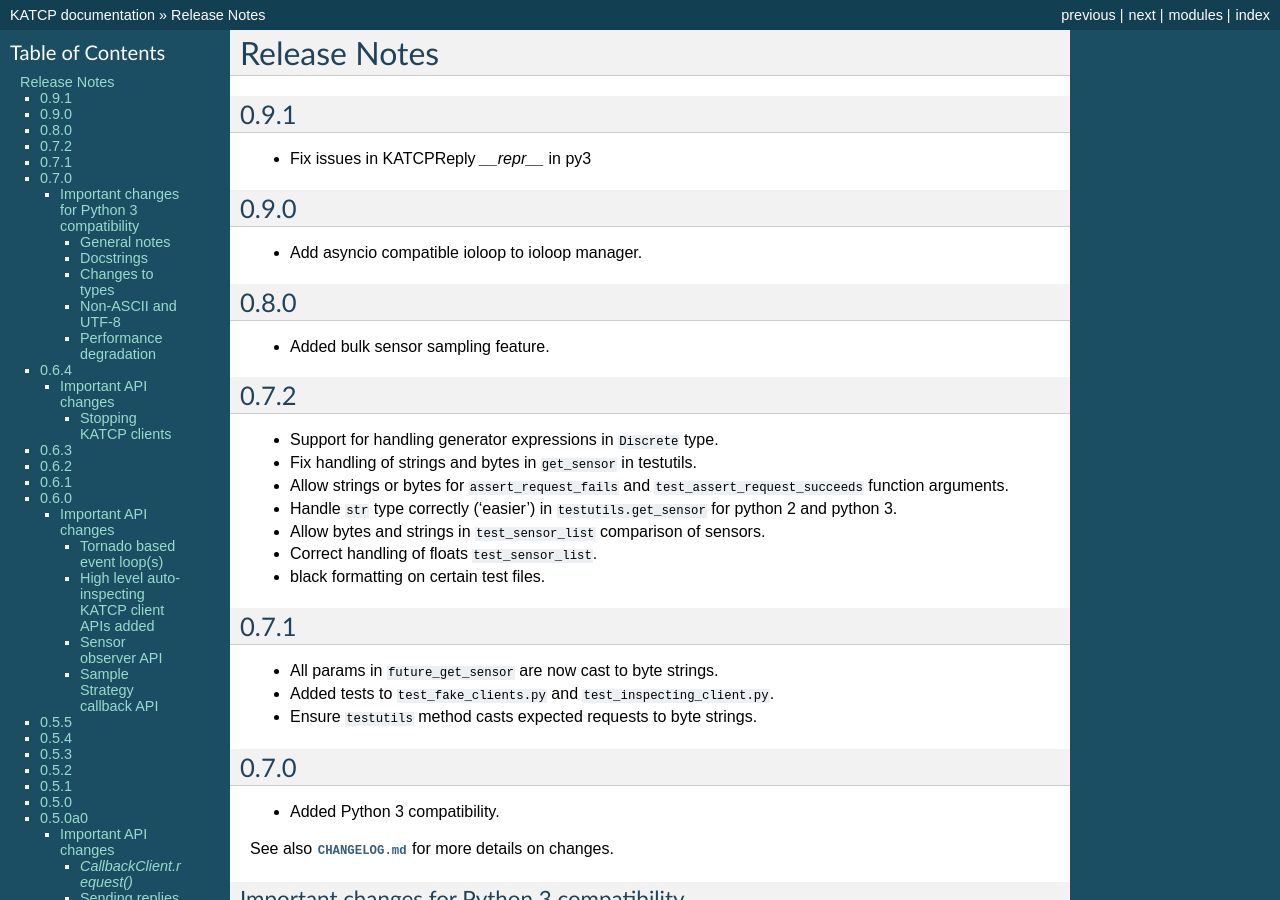
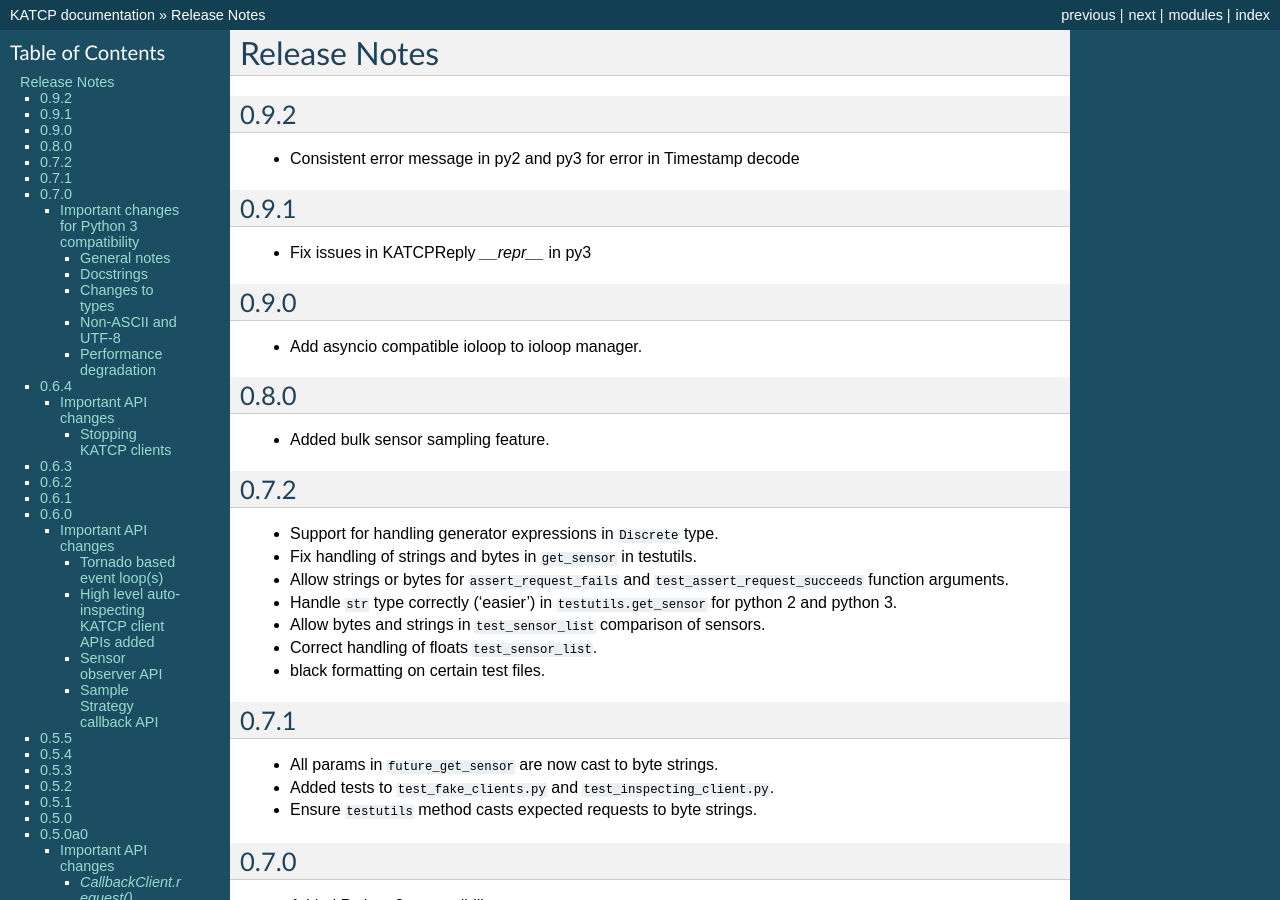
Before and after one commit to ska-sa/katcp-python, a Sphinx documentation site: the page built from doc/releasenotes.rst, in a window 1280 px wide and 900 px high. Built offline with Sphinx 7.4.7, drawn with Linux system fonts in a browser that asks for light colours; formulas are drawn with MathJax 3; the version number could not be read and is left out.

Commit message:
updated changelog and releasenotes.rst

```diff
--- a/doc/releasenotes.rst
+++ b/doc/releasenotes.rst
@@ -3,6 +3,9 @@
 *************
 Release Notes
 *************
+0.9.2
+=====
+* Consistent error message in py2 and py3 for error in Timestamp decode
 
 0.9.1
 =====
```
Also changed, not shown: CHANGELOG.md (+3 -0 lines).
